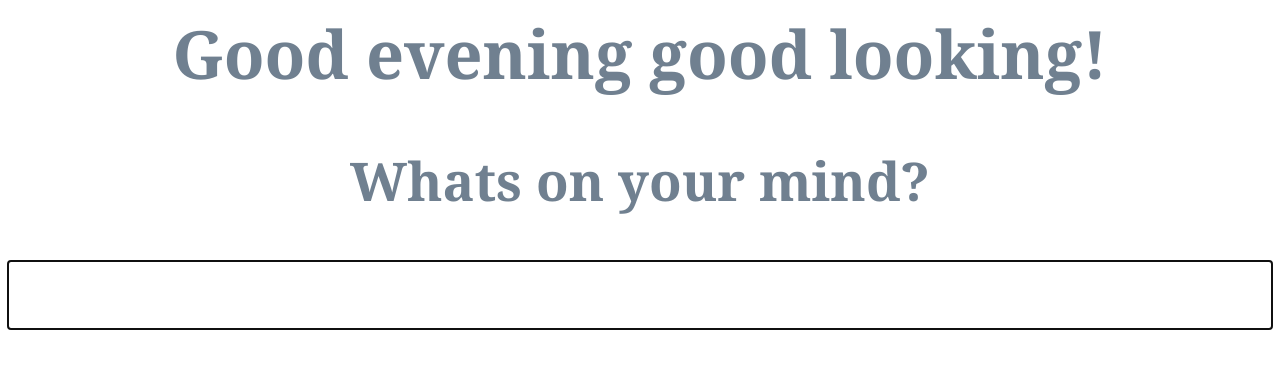
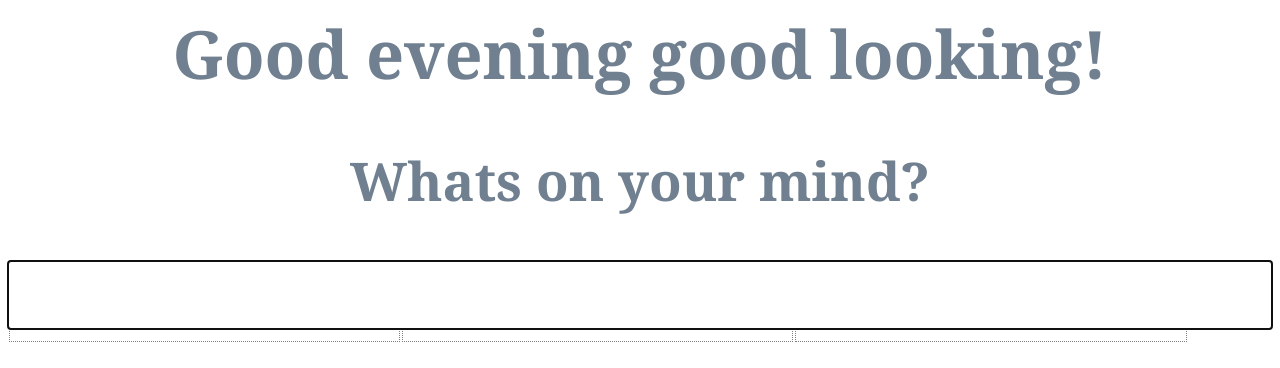
Before and after one commit to fahmyboy/Brain-Dump, a plain HTML site: page index.html in a window 1280 px wide. Drawn offline with Linux system fonts and the light colour scheme.

Commit message:
added background border

```diff
--- a/style/style.css
+++ b/style/style.css
@@ -2,9 +2,10 @@
     font-family: Cambria, Cochin, Georgia, Times, Times New Roman, serif;
     color: slategrey;
 }
+
 #turd_todos, #turd_feelings, #turd_unclassified
 {
-    border-width: 0px;
+    border-width: 1px;
     border-style: dotted;
     border-color: grey;
     padding: 5px;
@@ -13,7 +14,6 @@
     float: left;
     text-align: left;
 }
-
 h1{
     font-size: 50pt;
     text-align: center;
```
Also changed, not shown: index.html (+1 -1 lines).
